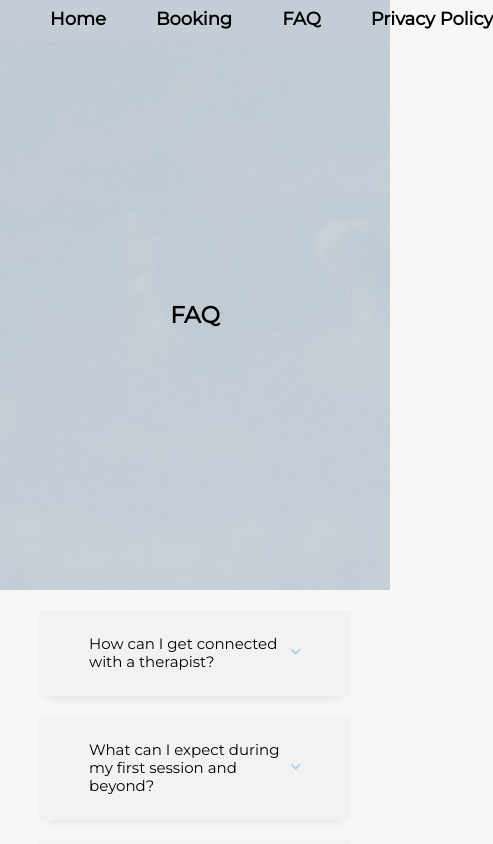
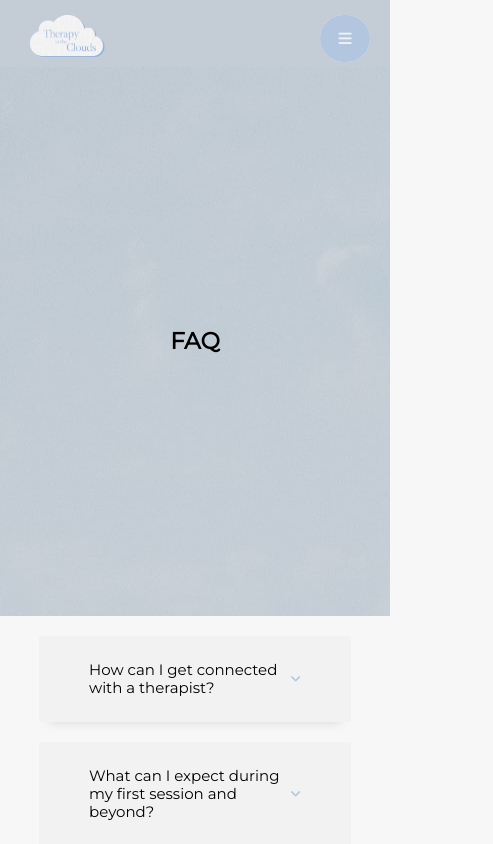
Before and after one commit to TherapyInTheClouds/TherapyInTheClouds, a React (Create React App) app: page /faq in a window 390 px wide. Shown: the top 844 px of the page, 493 px wide, since content can reach past the window. Built offline with nearby package versions, Linux system fonts and the light colour scheme; a web font is replaced by a local one.

Commit message:
added hamburger nav and updated nav styles

```diff
--- a/src/components/Nav.js
+++ b/src/components/Nav.js
@@ -1,25 +1,61 @@
 import { Link } from "react-router-dom";
 import logo from "../assets/practiceLogo.png"
-import { useRef } from "react";
+import { useState } from "react";
 
 const Nav = (props) => {
 
-   // const aboutRef = useRef();
-   // props.scroll = aboutRef;
-   // const scrollInto = () => aboutRef.current?.scrollIntoView({ behavior: "smooth" });
+   // create a state watch toggle class
+   const [active, setActive] = useState(false)
 
+   // Create click function that updates toggle class state
+   const toggleClass = () => {
+      setActive(!active)
+   }
 
    return (
+      <>
+         {/* Nav Bar */}
          <nav>
-         <Link to="/"><img className="logo" src={logo} alt="Therapy in the Clouds Logo" /></Link>
+            <div className="navWrapper">
+               <Link to="/">
+                  <div className="logoContainer">
+                     <img className="logo" src={logo} alt="Therapy in the Clouds Logo" />
+                  </div>
+               </Link>
+               <button onClick={toggleClass} className="navIcon">
+                  <i className="icon fa-solid fa-bars">
+                     <p className="sr-only">click here to open slide-out menu</p>
+                  </i>
+               </button>
+               <div className="navBar">
                   <ul>
                      <li><Link to="/">Home</Link></li>
                      <li><Link path={`/#servicesLink`}>Booking</Link></li>
                      <li><Link to="/faq">FAQ</Link></li>
                      <li> <Link to="/policy">Privacy Policy</Link></li>
+                  </ul>
+               </div>
+            </div>
+         </nav>
 
+         {/* Slide-Out Nav */}
+         {/* create a ternary that toggles hide show class */}
+         <div className={active ? "slideOutNav show" : "slideOutNav hide"} id="slideOutNavElement">
+            <button onClick={toggleClass} className="navCloseIcon">
+               <i className="icon fa-solid fa-xmark">
+                  <p className="sr-only">click here to open slide-out menu</p>
+               </i>
+            </button>
+            <nav>
+               <ul>
+                  <li><Link to="/">Home</Link></li>
+                  <li><Link path={`/#servicesLink`}>Booking</Link></li>
+                  <li><Link to="/faq">FAQ</Link></li>
+                  <li> <Link to="/policy">Privacy Policy</Link></li>
                </ul>
             </nav>
+         </div>
+      </>
    )
 }
 
--- a/src/styles/sass/partials/_landingPage.scss
+++ b/src/styles/sass/partials/_landingPage.scss
@@ -5,12 +5,11 @@ header {
   background-image: url("../../../assets/headerImageClouds.jpg");
   background-position-y: 20%;
 
-
-
   .headerContent {
+    margin: 0 auto;
+    max-width: 1200px;
     @include flex(column, center, left);
     height: 80vh;
-
 
     @include tablet {
       height: 100vh;
--- a/src/styles/sass/partials/_nav.scss
+++ b/src/styles/sass/partials/_nav.scss
@@ -2,28 +2,103 @@
 @use "./mixins" as *;
 
 nav {
+    padding-top: 10px;
+    background-color: #c4cdd6;
+    .navWrapper {
+        margin: 0 auto;
+        max-width: 1600px;
+        display: flex;
+        justify-content: space-between;
+    }
+    .navIcon {
+        i {
+            color: $tertiaryColour;
+        }
+        display: none;
+        min-width: 35px;
+        width: 50px;
+        margin: 5px 20px;
+        z-index: 1;
+        @include tabletSmall {
+            display: block;
+        }
+    }
+    .logoContainer {
+        margin: 5px 30px;
+        width: 75px;
+        padding-top: 0px;
+        .logo {
+            width: 100%;
+            height: 100%;
+        }
+    }
+    .navBar {
         display: flex;
         justify-content: space-between;
         padding: 10px 50px;
         align-items: center;
-    background-color: #c4cdd6;
-
-    .logo {
-            width: 8%;
-            padding-top: 10px;
-        }
         ul {
             gap: 50px;
             @include flex(row, center);
             transition: all 1s;
+
             li {
                 width: max-content;
             }
+
             a {
                 &:hover {
                     border-bottom: 4px solid $quarternaryColour;
                 }
             }
-
+        }
+        @include tabletSmall {
+            display: none;
         }
     }
+}
+
+// Slide Out Nav Styles:
+.slideOutNav {
+    width: 100%;
+    height: 100vh;
+    opacity: 0.97;
+    position: fixed;
+    top: 0;
+    right: 0;
+    left: 0;
+    z-index: 10;
+    ul {
+        height: 100vh;
+        @include flex (column, center, center);
+        margin-left: 30px;
+    }
+    li {
+        padding-bottom: 30px;
+    }
+    .navCloseIcon {
+        i {
+            color: $tertiaryColour;
+        }
+        display: none;
+        position: absolute;
+        top: 10px;
+        right: 15px;
+        min-width: 35px;
+        width: 50px;
+        z-index: 1;
+
+        @include tabletSmall {
+            display: block;
+        }
+    }
+}
+
+// Show and Hide class to toggle using Javascript (for slide-out Nav)
+.show {
+    display: block;
+}
+
+.hide {
+    display: none;
+}
```
Lines whose indentation alone changed are shown as unchanged.
